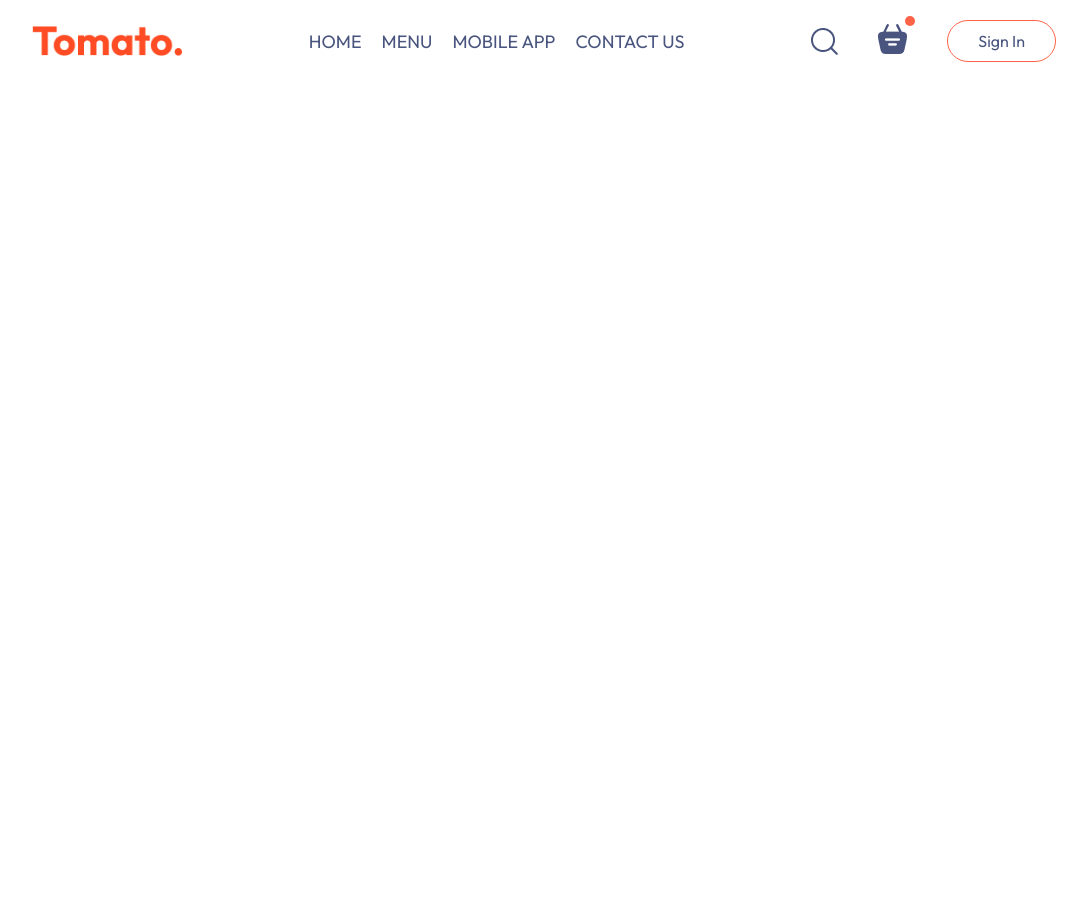
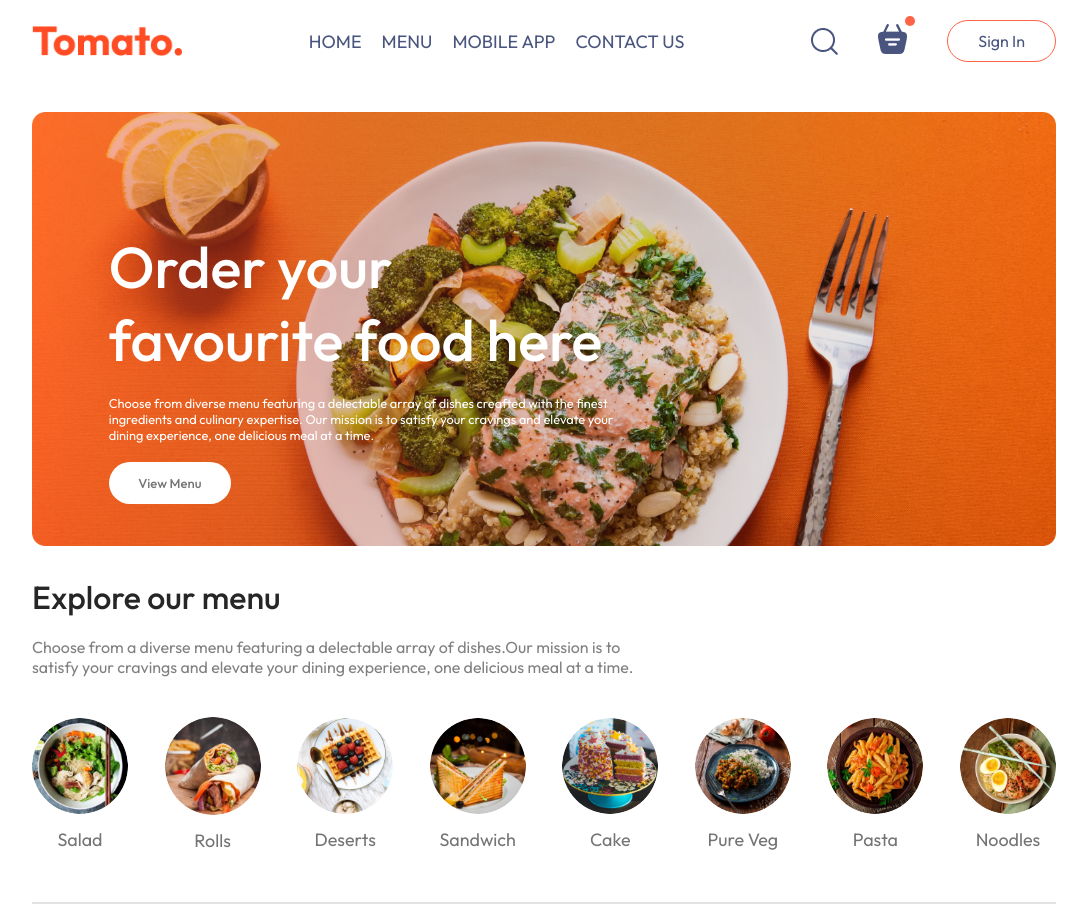
Before and after one commit to aanchal0506/food-del, a React (Vite) app in the folder frontend/: page / in a window 1280 px wide. Shown: the whole page, without its empty margins (96-1183 px from the left). Before the commit the page ends 800 px from the top, so only its background shows below. Built offline with nearby package versions, Linux system fonts and the light colour scheme.

Commit message:
home page made partially

```diff
--- /dev/null
+++ b/frontend/src/components/ExploreMenu/ExploreMenu.css
@@ -0,0 +1,48 @@
+.explore-menu{
+    display: flex;
+    gap:20px;
+    flex-direction: column;
+}
+.explore-menu h1{
+    color: #262626;
+    font-weight: 500;
+}
+.explore-menu-text{
+    max-width: 60%;
+    color: #808080;
+}
+.explore-menu-list{
+    display: flex;
+    justify-content: space-between;
+    align-items: center;
+    gap: 30px;
+    text-align: center;
+    margin: 20px 0px;
+    overflow: scroll;
+}
+.explore-menu-list::-webkit-scrollbar{
+    display: none;
+}
+.explore-menu-list img{
+    width: 7.5vw;
+    min-width: 80px;
+    cursor: pointer;
+    border-radius: 50%;
+    transition: 0.2s;
+}
+.explore-menu-list-item p{
+    margin-top: 10px;
+    color: #747474;
+    font-size: max(1.4vw,16px);
+    cursor: pointer;
+}
+.explore-menu hr{
+    margin: 10px 0px;
+    height: 2px;
+    background-color: #e2e2e2;
+    border: none;
+}
+.explore-menu-list-item .active{
+    border: 4px solid tomato;
+    padding: 2px;
+}
--- /dev/null
+++ b/frontend/src/components/ExploreMenu/ExploreMenu.jsx
@@ -0,0 +1,24 @@
+import React from 'react'
+import './ExploreMenu.css'
+import { menu_list } from '../../assets/assets'
+const ExploreMenu = ({category,setCategory}) => {
+  return (
+    <div className='explore-menu' id='explore-menu'>
+       <h1>Explore our menu</h1>
+       <p className='explore-menu-text'>Choose from a diverse menu featuring a delectable array of dishes.Our mission is to satisfy your cravings and elevate your dining experience, one delicious meal at a time.</p>
+       <div className="explore-menu-list">
+          {menu_list.map((item,index)=>{
+            return(
+                <div onClick={()=>setCategory(prev=>prev===item.menu_name?"All":item.menu_name)} key={index} className="explore-menu-list-item">
+                    <img className={category===item.menu_name?"active":""} src={item.menu_image} />
+                    <p>{item.menu_name}</p>
+                </div>
+            )
+          })}
+       </div>
+       <hr />
+    </div>
+  )
+}
+
+export default ExploreMenu
--- /dev/null
+++ b/frontend/src/components/Header/Header.css
@@ -0,0 +1,36 @@
+.header{
+    height: 34vw;
+    margin: 30px auto;
+    background: url('/header_img.png') no-repeat;
+    background-size: contain;
+    position: relative;
+}
+.header-content{
+    position: absolute;
+    display: flex;
+    flex-direction: column;
+    align-items: start;
+    gap: 1.5vw;
+    max-width: 50%;
+    bottom: 10% ;
+    left: 6vw;
+    animation: fadeIn 3s;
+}
+.header-content h2{
+    font-weight: 500;
+    color: white;
+    font-size: max(4.5vw,22px);
+}
+.header-content p{
+    color: white;
+    font-size: 1vw;
+}
+.header-content button{
+    border: none;
+    color: #747474;
+    font-weight: 500;
+    padding: 1vw 2.3vw;
+    background-color: white;
+    font-size: max(1vw,13px);
+    border-radius: 50px;
+}
--- /dev/null
+++ b/frontend/src/components/Header/Header.jsx
@@ -0,0 +1,15 @@
+import React from 'react'
+import './Header.css'
+const Header = () => {
+  return (
+    <div className='header'>
+      <div className="header-content">
+        <h2>Order your favourite food here</h2>
+        <p>Choose from diverse menu featuring a delectable array of dishes creafted with the finest ingredients and culinary expertise. Our mission is to satisfy your cravings and elevate your dining experience, one delicious meal at a time.</p>
+        <button>View Menu</button>
+      </div>
+    </div>
+  )
+}
+
+export default Header
--- a/frontend/src/components/Navbar/Navbar.jsx
+++ b/frontend/src/components/Navbar/Navbar.jsx
@@ -2,7 +2,7 @@
 import { assets } from '../../assets/assets'
 import './Navbar.css'
 const Navbar = () => {
-    const [menu,setMenu]=useState("");
+    const [menu,setMenu]=useState("All");
   return (
     <div className='navbar'>
       <img src={assets.logo} alt='Logo' className='logo' />
--- a/frontend/src/index.css
+++ b/frontend/src/index.css
@@ -17,3 +17,11 @@
   width:80%;
   margin:auto;
 }
+@keyframes fadeIn{
+  0%{
+    opacity: 0;
+  }
+  100%{
+    opacity: 1;
+  }
+}
--- a/frontend/src/pages/Home/Home.jsx
+++ b/frontend/src/pages/Home/Home.jsx
@@ -1,9 +1,13 @@
-import React from 'react'
+import React, { useState } from 'react'
 import './Home.css'
+import Header from '../../components/Header/Header'
+import ExploreMenu from '../../components/ExploreMenu/ExploreMenu'
 const Home = () => {
+  const [category,setCategory] = useState("All");
   return (
     <div>
-
+      <Header />
+      <ExploreMenu category={category} setCategory={setCategory} />
     </div>
   )
 }
```
Also changed, not shown: frontend/public/header_img.png (added).
